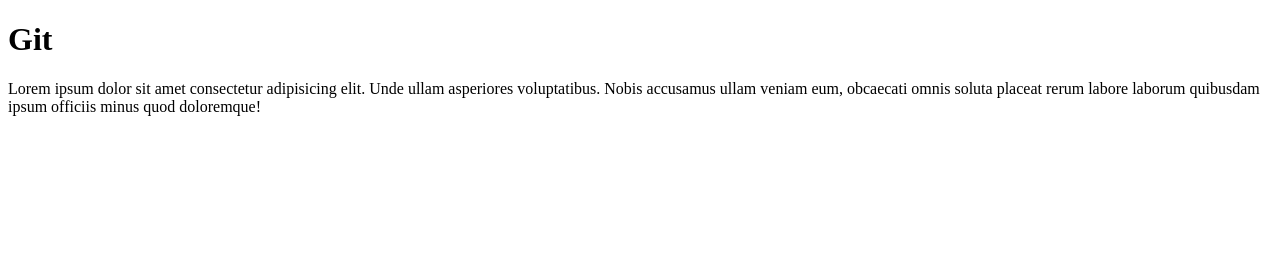
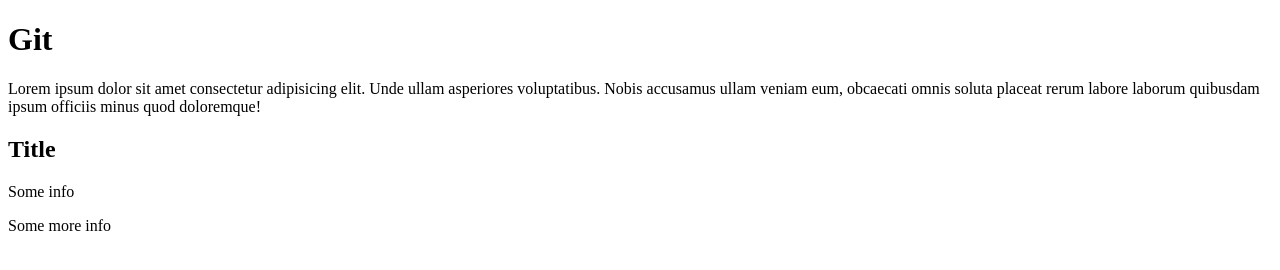
Before and after one commit to iliakorchinski/just-for-practice, a plain HTML site: page index.html in a window 1280 px wide. Drawn offline with Linux system fonts and the light colour scheme.

Commit message:
add some text in develop

```diff
--- a/index.html
+++ b/index.html
@@ -13,5 +13,8 @@
       soluta placeat rerum labore laborum quibusdam ipsum officiis minus quod
       doloremque!
     </p>
+    <h2>Title</h2>
+    <p>Some info</p>
+    <p>Some more info</p>
   </body>
 </html>
```
